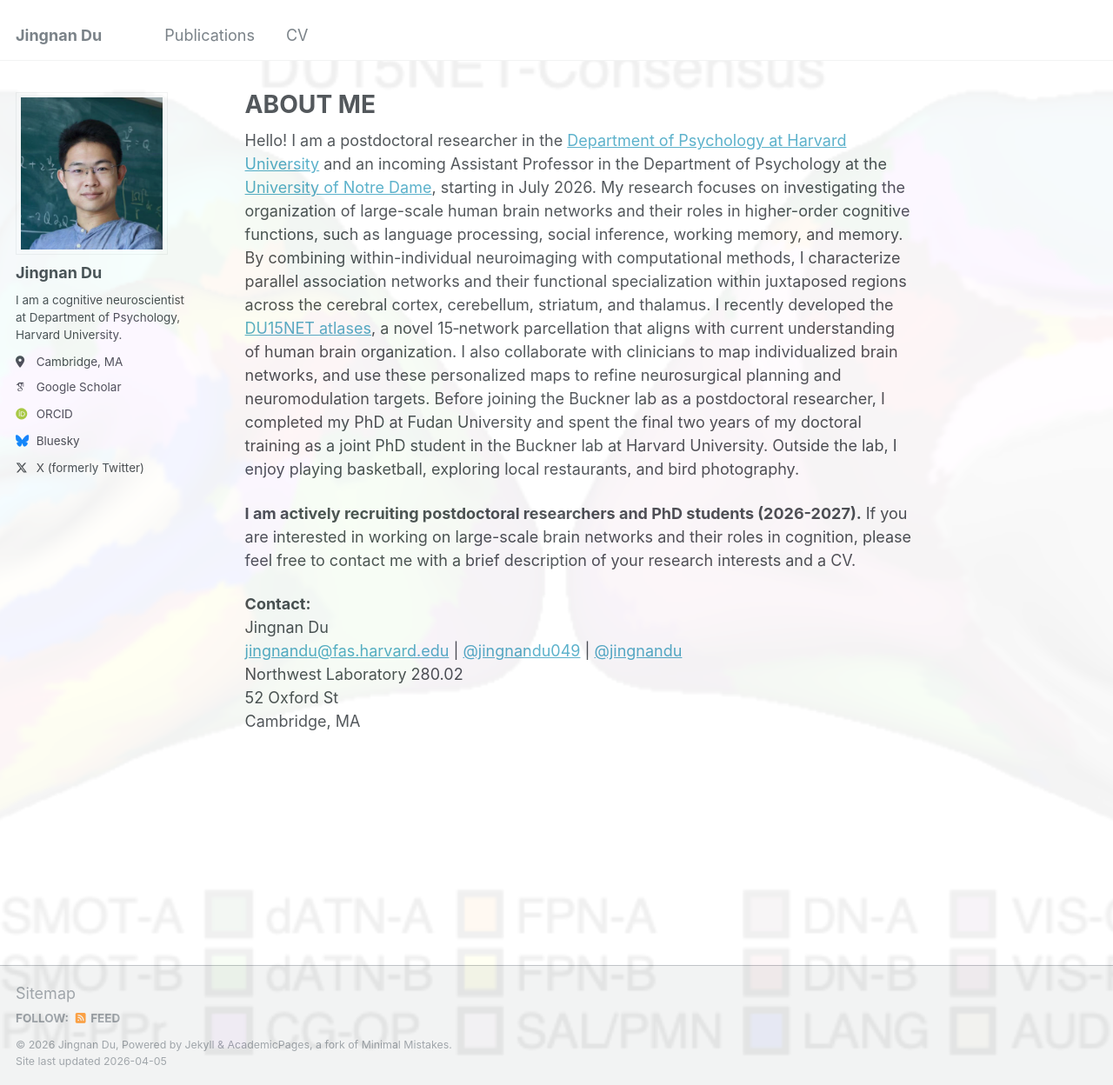
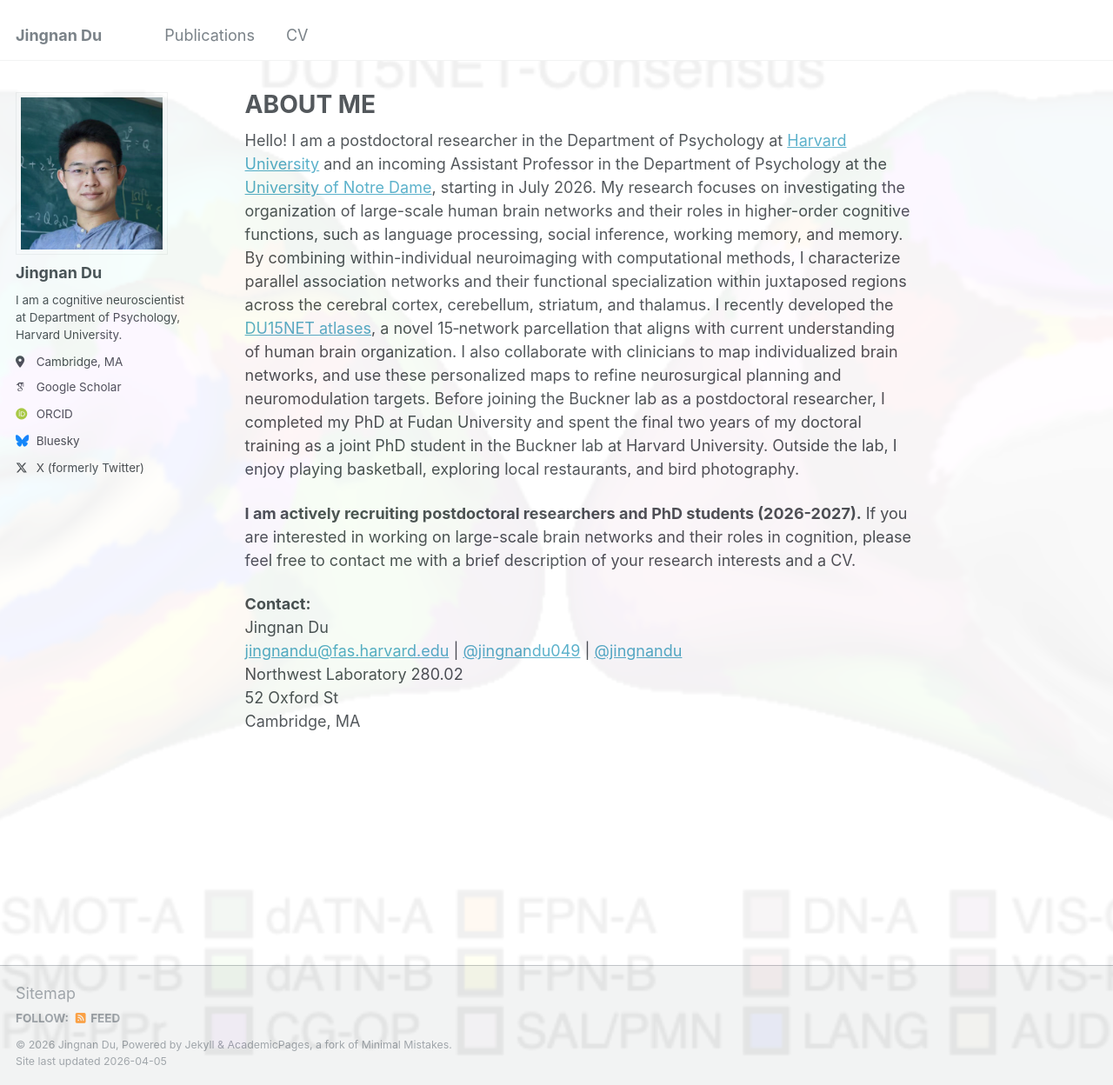
Before and after one commit to jingnandu93/jingnandu93.github.io, a Jekyll site: the page built from _pages/about.md, in a window 1280 px wide and 1248 px high. Shown: the whole window at 87% size. Built offline with Jekyll 4.4.1, drawn with Linux system fonts in a browser that asks for light colours; some web fonts are replaced.

Commit message:
Update about.md

```diff
--- a/_pages/about.md
+++ b/_pages/about.md
@@ -27,7 +27,7 @@ redirect_from:
 </style>
 <div class="background-img"></div>
 
- Hello! I am a postdoctoral researcher in the [Department of Psychology at Harvard University](https://bucknerlab.fas.harvard.edu/people/jingnan-du) and an incoming Assistant Professor in the Department of Psychology at the [University of Notre Dame](https://psychology.nd.edu/people/faculty/jingnan-du/), starting in July 2026. My research focuses on investigating the organization of large-scale human brain networks and their roles in higher-order cognitive functions, such as language processing, social inference, working memory, and memory. By combining within-individual neuroimaging with computational methods, I characterize parallel association networks and their functional specialization within juxtaposed regions across the cerebral cortex, cerebellum, striatum, and thalamus. I recently developed the [DU15NET atlases](https://freesurfer.net/fswiki/CorticalParcellation_DU15NET), a novel 15‑network parcellation that aligns with current understanding of human brain organization. I also collaborate with clinicians to map individualized brain networks, and use these personalized maps to refine neurosurgical planning and neuromodulation targets. Before joining the Buckner lab as a postdoctoral researcher, I completed my PhD at Fudan University and spent the final two years of my doctoral training as a joint PhD student in the Buckner lab at Harvard University. Outside the lab, I enjoy playing basketball, exploring local restaurants, and bird photography.
+ Hello! I am a postdoctoral researcher in the Department of Psychology at [Harvard University](https://bucknerlab.fas.harvard.edu/people/jingnan-du) and an incoming Assistant Professor in the Department of Psychology at the [University of Notre Dame](https://psychology.nd.edu/people/faculty/jingnan-du/), starting in July 2026. My research focuses on investigating the organization of large-scale human brain networks and their roles in higher-order cognitive functions, such as language processing, social inference, working memory, and memory. By combining within-individual neuroimaging with computational methods, I characterize parallel association networks and their functional specialization within juxtaposed regions across the cerebral cortex, cerebellum, striatum, and thalamus. I recently developed the [DU15NET atlases](https://freesurfer.net/fswiki/CorticalParcellation_DU15NET), a novel 15‑network parcellation that aligns with current understanding of human brain organization. I also collaborate with clinicians to map individualized brain networks, and use these personalized maps to refine neurosurgical planning and neuromodulation targets. Before joining the Buckner lab as a postdoctoral researcher, I completed my PhD at Fudan University and spent the final two years of my doctoral training as a joint PhD student in the Buckner lab at Harvard University. Outside the lab, I enjoy playing basketball, exploring local restaurants, and bird photography.
 
  **I am actively recruiting postdoctoral researchers and PhD students (2026-2027).** If you are interested in working on large-scale brain networks and their roles in cognition, please feel free to contact me with a brief description of your research interests and a CV.
 
```
